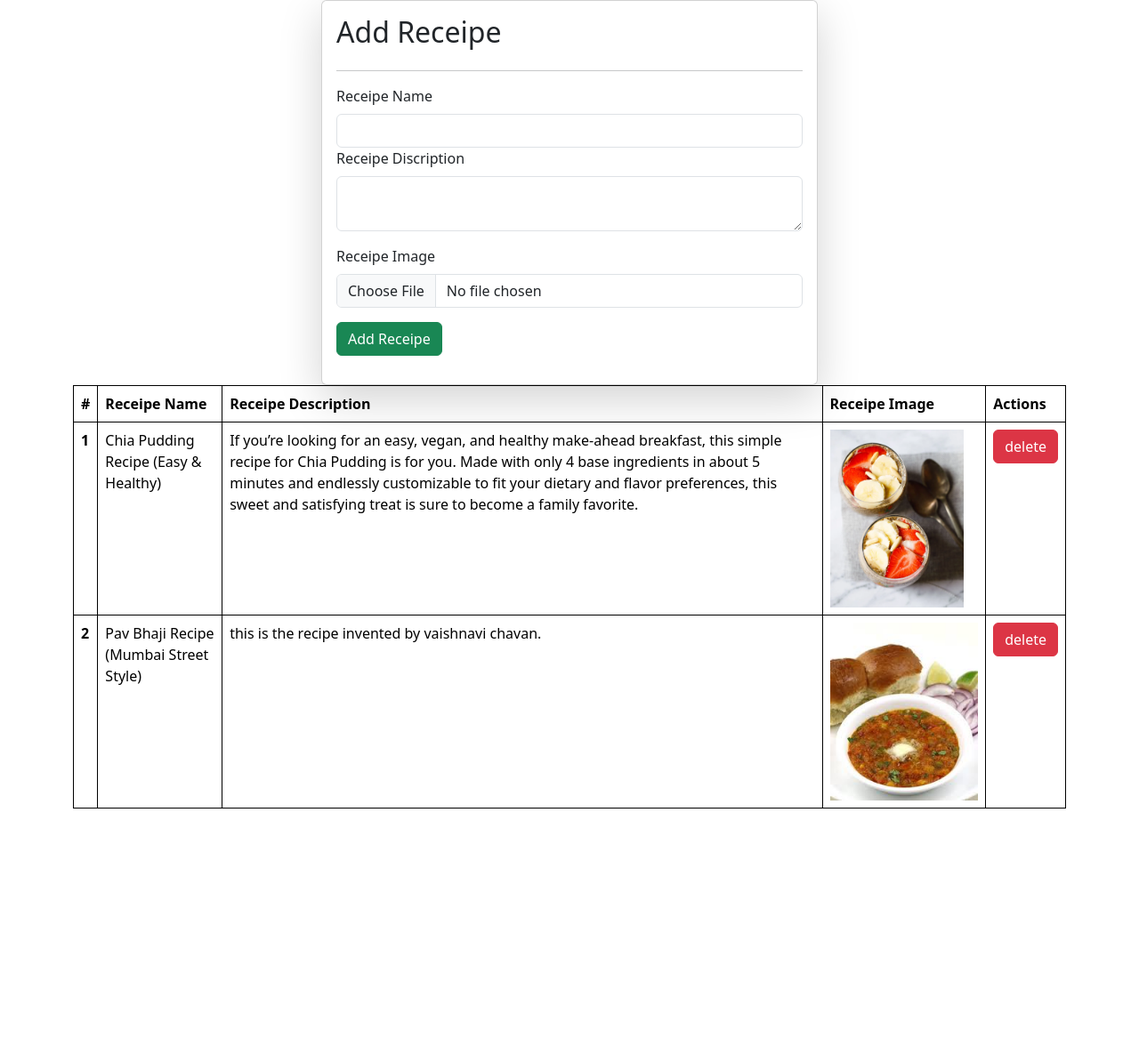
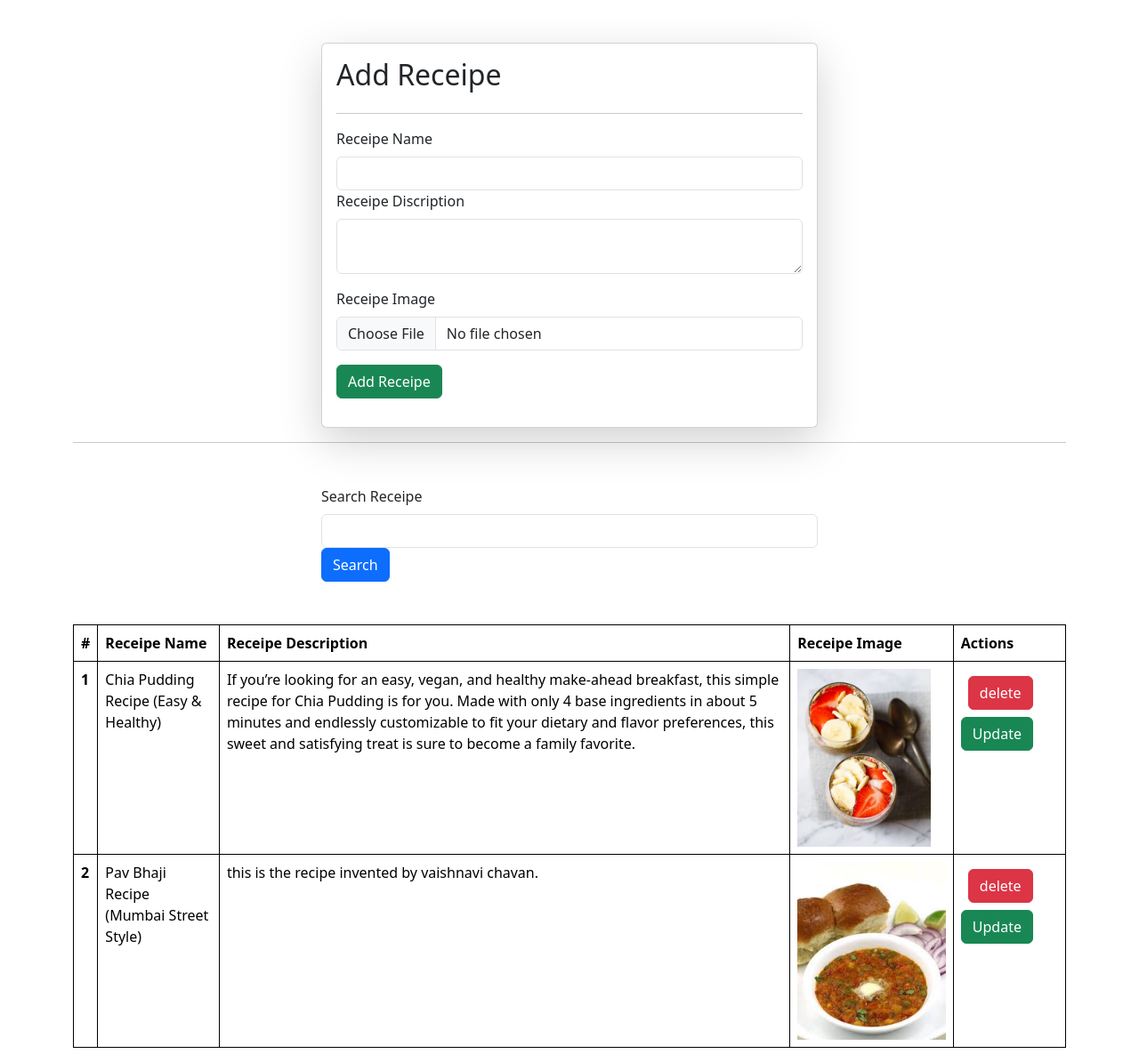
Before and after one commit to gitVai28/Django_Learning, a Django app: page /receipes/ in a window 1280 px wide. Shown: the whole page at 89% size. Before the commit the page ends 909 px from the top, so only its background shows below. Run offline with Django 5.2, Linux system fonts and the light colour scheme; data comes from the database, SQL or seed files in the repository; both versions use the stored data as it was after the commit.

Commit message:
completed receipe app vege, in this update functnality is applied

```diff
--- a/first/urls.py
+++ b/first/urls.py
@@ -26,6 +26,7 @@ urlpatterns = [
     path('',firstr),
     path('receipes/',receipes, name='receipes'),
     path('delete_rep/<id>/', delete_rep),
+    path('update_rep/<id>/', update_rep),
     path('contact/',contact),
     path('about/',about),
     path('admin/', admin.site.urls),
--- a/vege/templates/receipes.html
+++ b/vege/templates/receipes.html
@@ -1,6 +1,6 @@
 {%extends "base.html"%}
 {% block start %}
-<div class="container ">
+<div class="container mt-5">
     <!-- enctype multipart/form data -->
     <form class="col-6 mx-auto card p-3 shadow-lg" method="post" enctype="multipart/form-data">
         {% csrf_token %}
@@ -20,12 +20,22 @@
 
         <button type="submit" class="btn btn-primary btn-success">Add Receipe</button>
       </form>
-
-
-
+</div>
+<hr>
+<div class="mt-5">
+  <div class="mx-auto col-6">
+    <!-- if we do not pass ant method like post,get browser will automatically understand it is get method -->
+    <form >
+    <div>
+    <label for="exampleInputEmail1" class="form-label">Search Receipe</label>
+    <input type="text" name="search" class="form-control" >
+  </div>
+  <button type="submit" class="btn btn-primary">Search</button>
+</form>
+  </div>
 </div>
 
-<table class="table">
+<table class="table mt-5">
   <thead>
     <tr>
       <th scope="col">#</th>
@@ -45,7 +55,8 @@
         <img src="/media/{{receipe.image}}" style="height: 200px;">
       </td>
       <td>
-        <a href="/delete_rep/{{receipe.id}}" class="btn btn-danger">delete</a>
+        <a href="/delete_rep/{{receipe.id}}" class="btn btn-danger m-2">delete</a>
+        <a href="/update_rep/{{receipe.id}}" class="btn btn-success">Update</a>
       </td>
     </tr>
     {% endfor %}
--- a/vege/views.py
+++ b/vege/views.py
@@ -5,25 +5,53 @@ from .models import *
 
 def receipes(request):
     if request.method == 'POST':
-        #this is used to get data
+        # Get data from form
         data = request.POST
-        #this is used to get data in the form of file
         image = request.FILES.get('image')
         name = data.get('name')
         description = data.get('description')
 
+        # Create a new recipe entry
         Receipe.objects.create(
             name=name,
             description=description,
             image=image,
         )
-        # this is for the removing warning of resummition
         return redirect('/receipes/')
 
+    # Initialize queryset before filtering
     queryset = Receipe.objects.all()
-    print(queryset)
+
+    # Apply search filter if there is a search query
+    search_query = request.GET.get('search')
+    if search_query:
+        queryset = queryset.filter(name__icontains=search_query)
+
     context = {'receipes': queryset}
     return render(request, 'receipes.html', context)
+
+
+def update_rep(request, id):
+    queryset = Receipe.objects.get(id =id)
+    print(queryset)
+    if request.method == 'POST':
+        data = request.POST
+
+        image = request.FILES.get('image')
+        name = data.get('name')
+        description = data.get('description')
+
+        queryset.name = name
+        queryset.description = description
+
+        if image:
+            queryset.image = image
+
+        queryset.save()
+        return redirect('/receipes/')
+
+    context = {'receipe': queryset}
+    return render(request, 'update_receipe.html', context)
 
 def delete_rep(request, id):
     queryset = Receipe.objects.get(id = id)
```
Also changed, not shown: vege/templates/update_receipe.html (added, +28 -0 lines), db.sqlite3.
